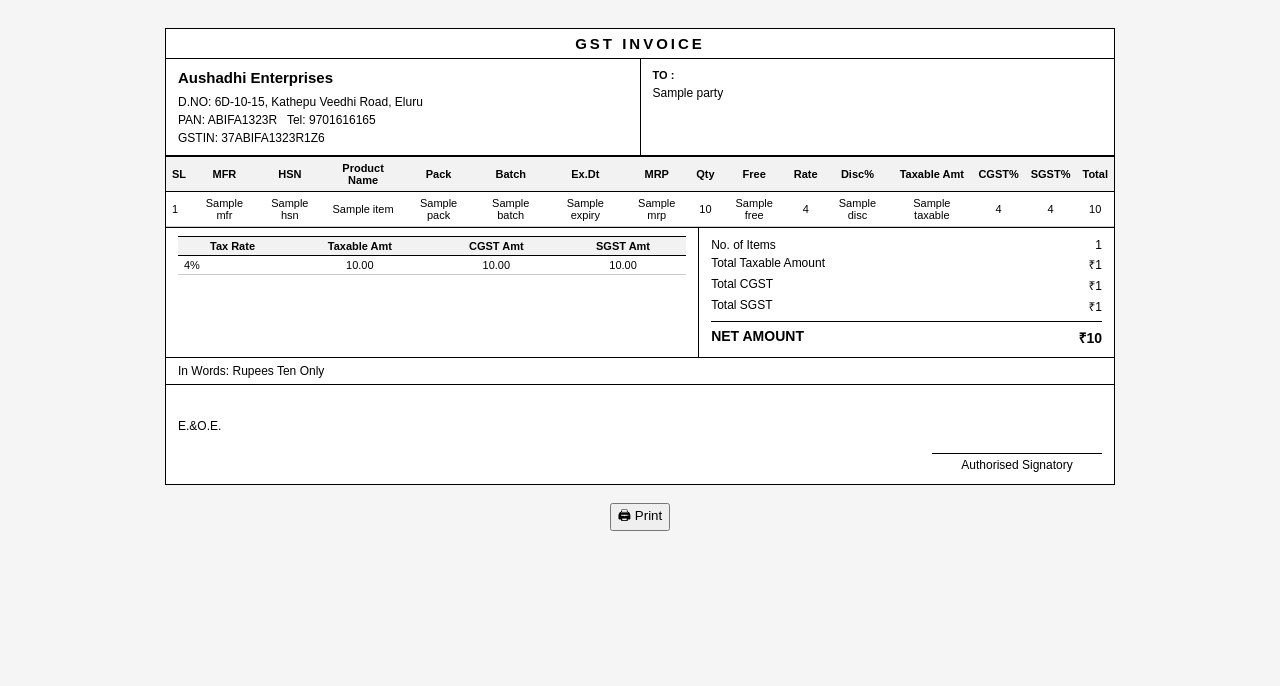
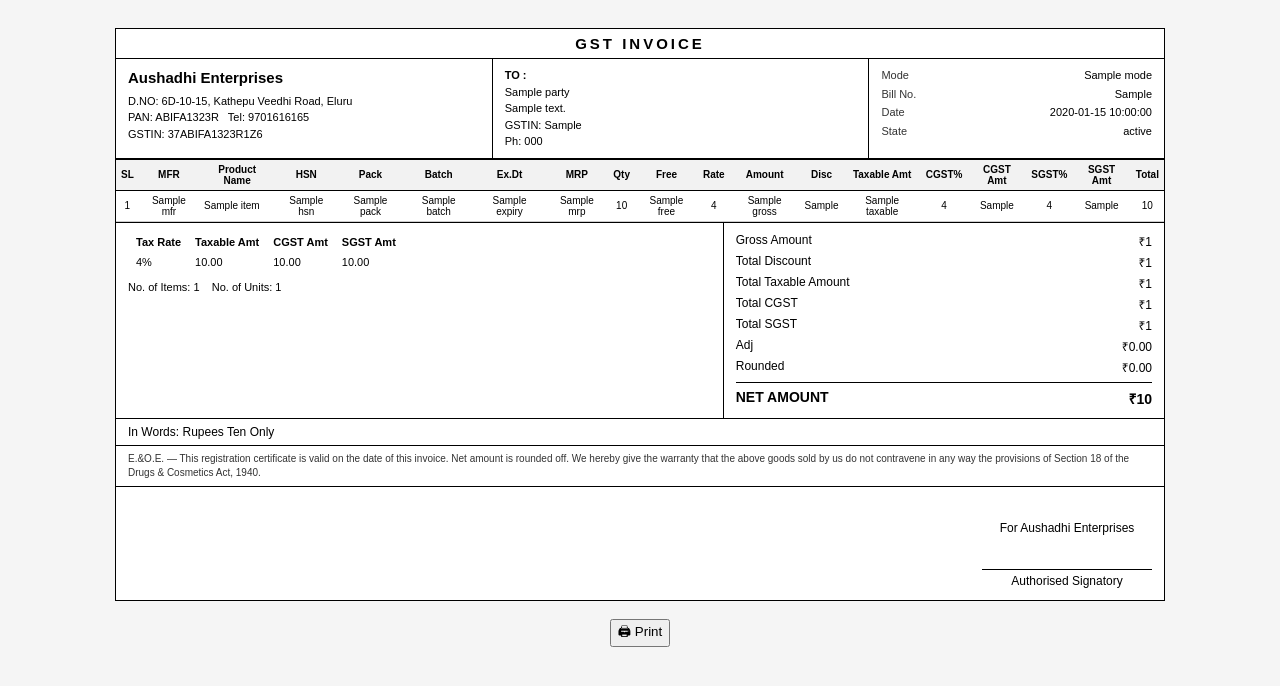
Before and after one commit to Sadiyamd029/pharma-billing, a Flask app: template templates/invoice.html in a window 1280 px wide. Shown: the top 686 px of the page. Run offline with Flask 3, Linux system fonts and the light colour scheme; the template is opened without the code that fills it: most values are stand-ins (such as "Sample title", 1, 10 or a date in 2020).

Commit message:
add bill numbering, party details, and full tax breakdown to invoice

```diff
--- a/app.py
+++ b/app.py
@@ -1,5 +1,6 @@
 from flask import Flask, render_template, request, redirect, url_for, session, jsonify
-from db import get_all_medicines, get_alerts, init_db, get_db, add_medicine, reduce_stock
+from db import get_all_medicines, get_alerts, init_db, get_db, add_medicine, reduce_stock, create_bill
+from datetime import datetime
 import os
 
 app = Flask(__name__)
@@ -11,7 +12,6 @@ ADMIN_USERNAME = os.environ.get("ADMIN_USERNAME", "admin")
 ADMIN_PASSWORD = os.environ.get("ADMIN_PASSWORD", "1234")
 
 
-# CHART DATA
 @app.route("/chart_data")
 def chart_data():
     medicines = get_all_medicines()
@@ -20,7 +20,6 @@ def chart_data():
     return jsonify({"labels": labels, "stock": stock})
 
 
-# MEDICINE LOOKUP for billing autofill
 @app.route("/api/medicines")
 def api_medicines():
     if 'user' not in session:
@@ -29,13 +28,11 @@ def api_medicines():
     return jsonify([dict(m) for m in medicines])
 
 
-# HOME
 @app.route('/')
 def home():
     return redirect('/login')
 
 
-# BILLING
 @app.route('/billing')
 def billing():
     if 'user' not in session:
@@ -43,7 +40,6 @@ def billing():
     return render_template('index.html')
 
 
-# INVOICE
 @app.route('/invoice', methods=['POST'])
 def invoice():
     names   = request.form.getlist('name')
@@ -59,13 +55,20 @@ def invoice():
     discs   = request.form.getlist('disc')
     gsts    = request.form.getlist('gst')
 
-    party = request.form.get('party', '')
+    party         = request.form.get('party', '')
+    party_address = request.form.get('party_address', '')
+    party_gstin   = request.form.get('party_gstin', '')
+    party_phone   = request.form.get('party_phone', '')
+    party_state   = request.form.get('party_state', '')
+    mode          = request.form.get('mode', 'Cash')
 
     items = []
+    total_qty = 0
+    total_gross = 0
+    total_disc = 0
     total_taxable = 0
     total_cgst = 0
     total_sgst = 0
-    net_amount = 0
 
     for i in range(len(names)):
         if not names[i]:
@@ -91,10 +94,12 @@ def invoice():
 
         line_total = taxable + cgst_amt + sgst_amt
 
+        total_qty += qty
+        total_gross += gross
+        total_disc += disc_amt
         total_taxable += taxable
         total_cgst += cgst_amt
         total_sgst += sgst_amt
-        net_amount += line_total
 
         items.append({
             "name": names[i],
@@ -107,7 +112,8 @@ def invoice():
             "qty": qty,
             "free": free,
             "rate": rate,
-            "disc": disc,
+            "gross": round(gross, 2),
+            "disc_amt": round(disc_amt, 2),
             "taxable": round(taxable, 2),
             "gst_rate": gst,
             "cgst_rate": cgst_rate,
@@ -117,7 +123,6 @@ def invoice():
             "amount": round(line_total, 2),
         })
 
-        # deduct sold + free units from stock
         reduce_stock(names[i], batches[i], qty + free)
 
     tax_summary = {}
@@ -129,19 +134,38 @@ def invoice():
         tax_summary[r]["cgst"] += it["cgst_amt"]
         tax_summary[r]["sgst"] += it["sgst_amt"]
 
+    net_raw = total_taxable + total_cgst + total_sgst
+    rounded_net = round(net_raw)
+    rounding_adj = round(rounded_net - net_raw, 2)
+
+    bill_no = create_bill()
+    bill_date = datetime.now().strftime('%d/%b/%Y')
+
     return render_template(
         'invoice.html',
         items=items,
         party=party,
+        party_address=party_address,
+        party_gstin=party_gstin,
+        party_phone=party_phone,
+        party_state=party_state,
+        mode=mode,
+        bill_no=bill_no,
+        bill_date=bill_date,
+        total_items=len(items),
+        total_units=total_qty,
+        total_gross=round(total_gross, 2),
+        total_disc=round(total_disc, 2),
         total_taxable=round(total_taxable, 2),
         total_cgst=round(total_cgst, 2),
         total_sgst=round(total_sgst, 2),
-        total=round(net_amount, 2),
+        adj=0.00,
+        rounding=rounding_adj,
+        total=rounded_net,
         tax_summary=list(tax_summary.values()),
     )
 
 
-# LOGIN
 @app.route('/login', methods=['GET', 'POST'])
 def login():
     if request.method == 'POST':
@@ -157,14 +181,12 @@ def login():
     return render_template('login.html')
 
 
-# LOGOUT
 @app.route('/logout')
 def logout():
     session.clear()
     return redirect('/login')
 
 
-# DASHBOARD
 @app.route('/dashboard')
 def dashboard():
     if 'user' not in session:
@@ -183,7 +205,6 @@ def dashboard():
     )
 
 
-# STOCK PAGE
 @app.route('/add_stock', methods=["GET", "POST"])
 def add_stock():
     if 'user' not in session:
@@ -212,7 +233,6 @@ def add_stock():
     return render_template('add_stock.html', medicines=medicines)
 
 
-# EDIT (stock quantity only, same as before)
 @app.route("/edit/<name>/<batch>", methods=["GET", "POST"])
 def edit(name, batch):
     if request.method == "POST":
@@ -233,7 +253,6 @@ def edit(name, batch):
     return render_template("edit.html", name=name, batch=batch)
 
 
-# DELETE
 @app.route("/delete/<name>/<batch>")
 def delete(name, batch):
     conn = get_db()
@@ -248,7 +267,6 @@ def delete(name, batch):
     return redirect("/add_stock")
 
 
-# ALERTS
 @app.route('/alerts')
 def alerts():
     if 'user' not in session:
--- a/templates/invoice.html
+++ b/templates/invoice.html
@@ -13,7 +13,7 @@
         }
 
         #invoice {
-            max-width: 950px;
+            max-width: 1050px;
             margin: 0 auto;
             border: 1px solid #000;
             background: #fff;
@@ -31,39 +31,43 @@
         .inv-header {
             display: flex;
             border-bottom: 1px solid #000;
-            font-size: 12px;
+            font-size: 11px;
         }
 
         .inv-header .col {
-            flex: 1;
             padding: 8px 12px;
             line-height: 1.5;
         }
 
-        .inv-header .col:first-child { border-right: 1px solid #000; }
+        .inv-header .col1 { flex: 1.3; border-right: 1px solid #000; }
+        .inv-header .col2 { flex: 1.3; border-right: 1px solid #000; }
+        .inv-header .col3 { flex: 1; }
 
         .inv-header .shop-name { font-weight: bold; font-size: 15px; margin-bottom: 3px; }
         .inv-header .to-label { font-weight: bold; font-size: 11px; }
 
-        table {
+        .inv-header .col3 div { display: flex; justify-content: space-between; margin-bottom: 2px; }
+        .inv-header .col3 .k { color: #333; }
+
+        table.items {
             width: 100%;
             border-collapse: collapse;
         }
 
-        th, td {
-            padding: 5px 6px;
+        table.items th, table.items td {
+            padding: 4px 5px;
             text-align: center;
             border-bottom: 1px solid #ccc;
-            font-size: 11px;
+            font-size: 10px;
         }
 
-        th {
+        table.items th {
             background-color: #f2f2f2;
             border-top: 1px solid #000;
             border-bottom: 1px solid #000;
         }
 
-        td:nth-child(1) { text-align: left; }
+        table.items td:nth-child(3) { text-align: left; }
 
         .summary {
             display: flex;
@@ -72,7 +76,7 @@
         }
 
         .summary .left {
-            flex: 1.3;
+            flex: 1.4;
             padding: 8px 12px;
             border-right: 1px solid #000;
         }
@@ -107,6 +111,14 @@
             font-size: 12px;
         }
 
+        .inv-legal {
+            padding: 6px 12px;
+            border-top: 1px solid #000;
+            font-size: 10px;
+            color: #333;
+            line-height: 1.4;
+        }
+
         .inv-footer {
             display: flex;
             justify-content: space-between;
@@ -139,24 +151,33 @@
     <div class="inv-title">GST INVOICE</div>
 
     <div class="inv-header">
-        <div class="col">
+        <div class="col col1">
             <div class="shop-name">Aushadhi Enterprises</div>
             D.NO: 6D-10-15, Kathepu Veedhi Road, Eluru<br>
             PAN: ABIFA1323R &nbsp; Tel: 9701616165<br>
             GSTIN: 37ABIFA1323R1Z6
         </div>
-        <div class="col">
+        <div class="col col2">
             <div class="to-label">TO :</div>
-            {% if party %}{{ party }}{% else %}&nbsp;{% endif %}
+            {% if party %}{{ party }}{% endif %}
+            {% if party_address %}<br>{{ party_address }}{% endif %}
+            {% if party_gstin %}<br>GSTIN: {{ party_gstin }}{% endif %}
+            {% if party_phone %}<br>Ph: {{ party_phone }}{% endif %}
+        </div>
+        <div class="col col3">
+            <div><span class="k">Mode</span><span>{{ mode }}</span></div>
+            <div><span class="k">Bill No.</span><span>{{ bill_no }}</span></div>
+            <div><span class="k">Date</span><span>{{ bill_date }}</span></div>
+            <div><span class="k">State</span><span>{{ party_state }}</span></div>
         </div>
     </div>
 
-    <table>
+    <table class="items">
         <tr>
             <th>SL</th>
             <th>MFR</th>
+            <th>Product Name</th>
             <th>HSN</th>
-            <th>Product Name</th>
             <th>Pack</th>
             <th>Batch</th>
             <th>Ex.Dt</th>
@@ -164,10 +185,13 @@
             <th>Qty</th>
             <th>Free</th>
             <th>Rate</th>
-            <th>Disc%</th>
+            <th>Amount</th>
+            <th>Disc</th>
             <th>Taxable Amt</th>
             <th>CGST%</th>
+            <th>CGST Amt</th>
             <th>SGST%</th>
+            <th>SGST Amt</th>
             <th>Total</th>
         </tr>
 
@@ -175,8 +199,8 @@
         <tr>
             <td>{{ loop.index }}</td>
             <td>{{ i.mfr }}</td>
+            <td>{{ i.name }}</td>
             <td>{{ i.hsn }}</td>
-            <td>{{ i.name }}</td>
             <td>{{ i.pack }}</td>
             <td>{{ i.batch }}</td>
             <td>{{ i.expiry }}</td>
@@ -184,10 +208,13 @@
             <td>{{ i.qty }}</td>
             <td>{{ i.free }}</td>
             <td>{{ i.rate }}</td>
-            <td>{{ i.disc }}</td>
+            <td>{{ i.gross }}</td>
+            <td>{{ i.disc_amt }}</td>
             <td>{{ i.taxable }}</td>
             <td>{{ i.cgst_rate }}</td>
+            <td>{{ i.cgst_amt }}</td>
             <td>{{ i.sgst_rate }}</td>
+            <td>{{ i.sgst_amt }}</td>
             <td>{{ i.amount }}</td>
         </tr>
         {% endfor %}
@@ -206,12 +233,18 @@
                 </tr>
                 {% endfor %}
             </table>
+            <div style="margin-top:8px; font-size:11px;">
+                No. of Items: {{ total_items }} &nbsp;&nbsp; No. of Units: {{ total_units }}
+            </div>
         </div>
         <div class="right">
-            <div><span>No. of Items</span><span>{{ items|length }}</span></div>
+            <div><span>Gross Amount</span><span>₹{{ total_gross }}</span></div>
+            <div><span>Total Discount</span><span>₹{{ total_disc }}</span></div>
             <div><span>Total Taxable Amount</span><span>₹{{ total_taxable }}</span></div>
             <div><span>Total CGST</span><span>₹{{ total_cgst }}</span></div>
             <div><span>Total SGST</span><span>₹{{ total_sgst }}</span></div>
+            <div><span>Adj</span><span>₹{{ "%.2f"|format(adj) }}</span></div>
+            <div><span>Rounded</span><span>₹{{ "%.2f"|format(rounding) }}</span></div>
             <div class="net"><span>NET AMOUNT</span><span>₹{{ total }}</span></div>
         </div>
     </div>
@@ -220,9 +253,16 @@
         In Words: <span id="amountInWords">—</span>
     </div>
 
+    <div class="inv-legal">
+        E.&amp;O.E. — This registration certificate is valid on the date of this invoice. Net amount is rounded off.
+        We hereby give the warranty that the above goods sold by us do not contravene in any way the provisions of
+        Section 18 of the Drugs &amp; Cosmetics Act, 1940.
+    </div>
+
     <div class="inv-footer">
-        <div>E.&amp;O.E.</div>
+        <div></div>
         <div class="sign-box">
+            <div>For Aushadhi Enterprises</div>
             <div class="sign-line">Authorised Signatory</div>
         </div>
     </div>
```
Also changed, not shown: db.py (+19 -7 lines), templates/index.html (+11 -1 lines).
